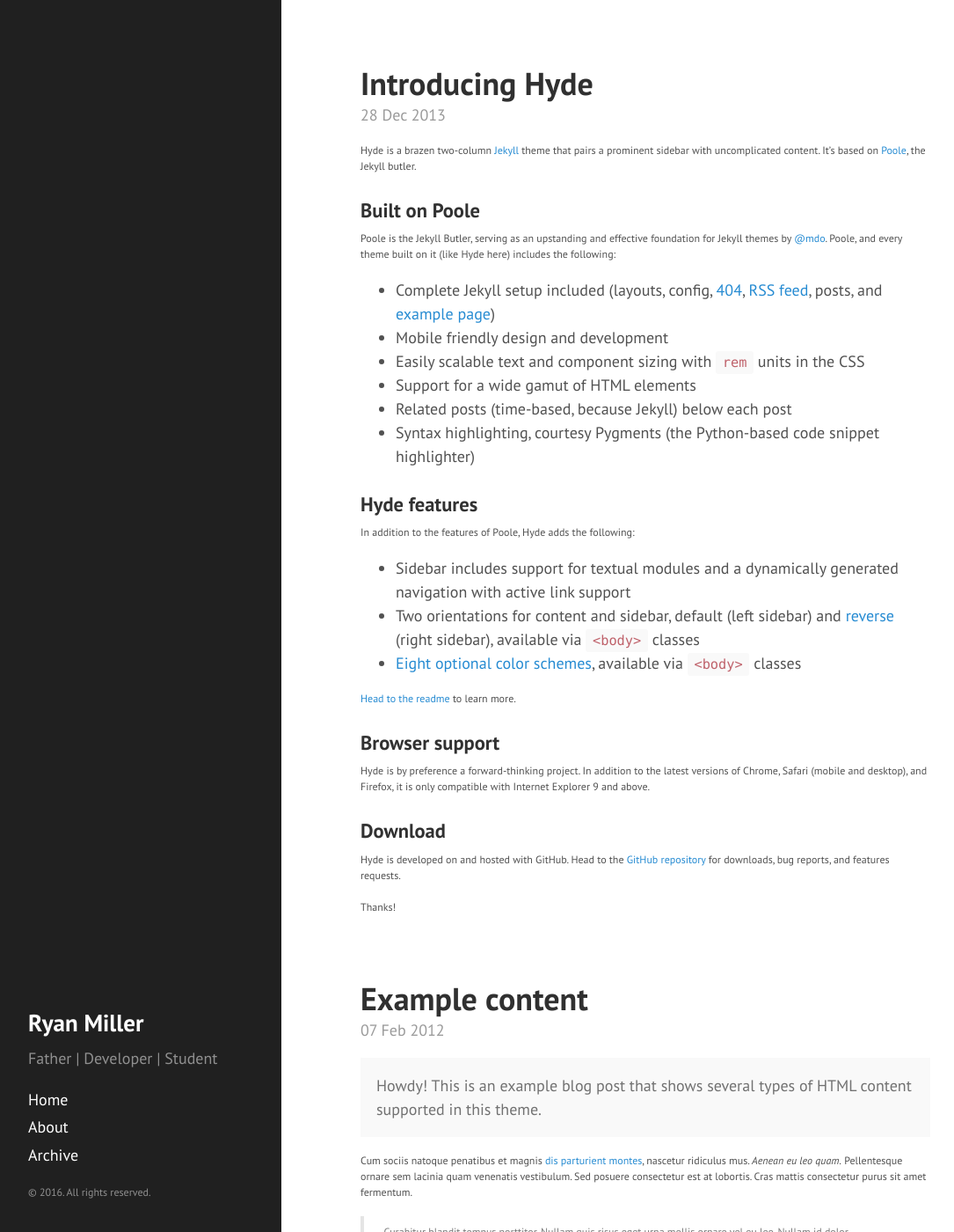
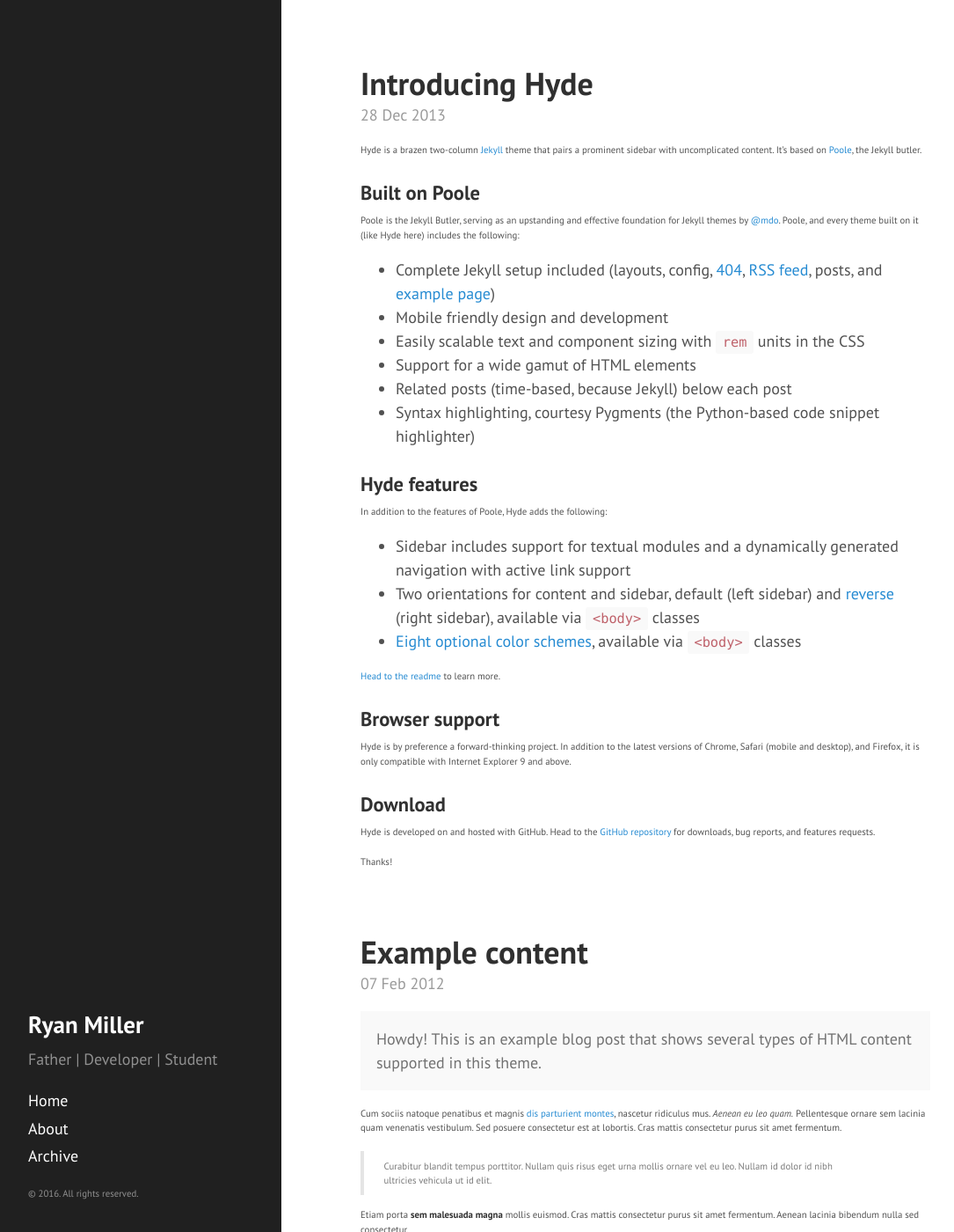
Before and after one commit to ryanmiller810/ryanmiller810.github.io, a Jekyll site: the page built from index.html, in a window 1280 px wide and 1400 px high. Shown: the whole window at 88% size, without its empty margins (4-1089 px from the left). Built offline with Jekyll 4.4.1, drawn with Linux system fonts in a browser that asks for light colours; Markdown is read by kramdown in place of the engine named in the settings; the list of posts is cut into pages by our own code.

Commit message:
Modified p font-size to rem

```diff
--- a/public/css/poole.css
+++ b/public/css/poole.css
@@ -107,7 +107,7 @@
 p {
   margin-top: 0;
   margin-bottom: 1rem;
-  font-size: 12px;
+  font-size: .60rem;
 }
 
 strong {
```
